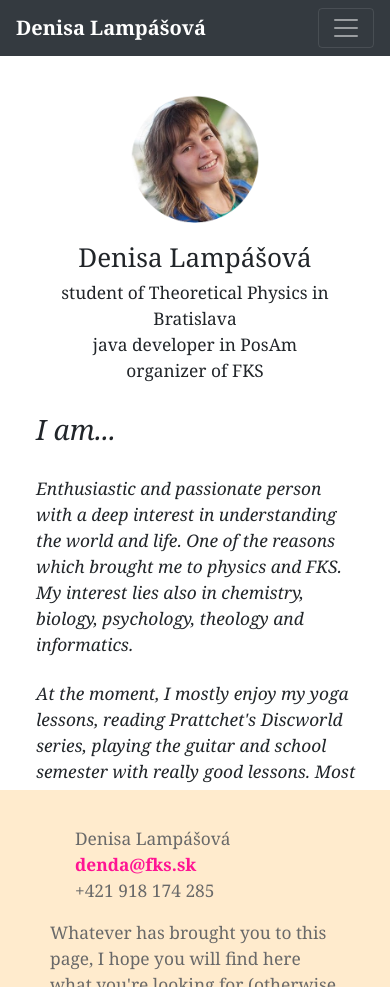
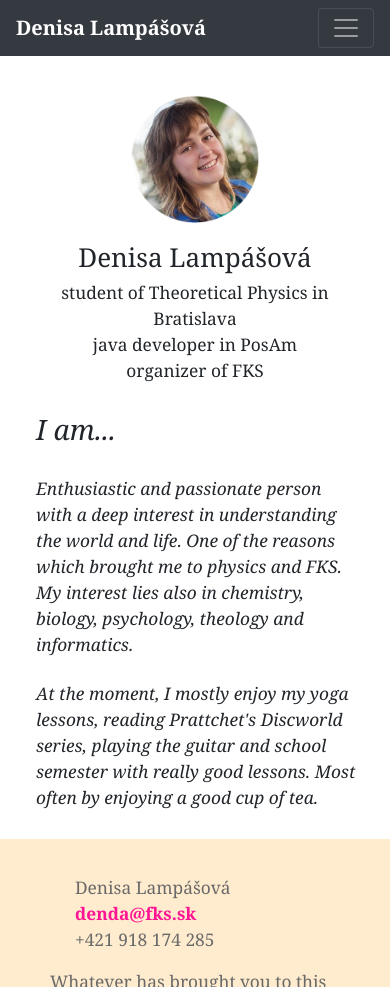
Before and after one commit to dendaxD/dendaxD.github.io, a Jekyll site: the page built from index.md, in a window 390 px wide and 987 px high. Built offline with Jekyll 4.4.1, drawn with Linux system fonts in a browser that asks for light colours; nearby versions of some CDN libraries.

Commit message:
snad to uz ako tak funguje naozaj :)

```diff
--- a/_sass/_layout.scss
+++ b/_sass/_layout.scss
@@ -46,7 +46,7 @@ img {
   }
   footer{
     padding: 35px;
-    height: 15%;
+    height: 15% !important;
   }
     body {
       padding-bottom: 120px;
```
Also changed, not shown: 2 other files.
